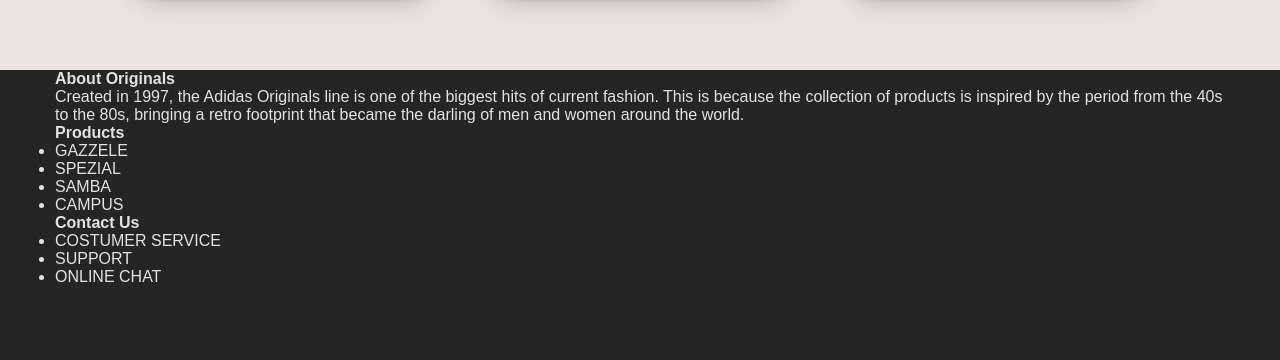
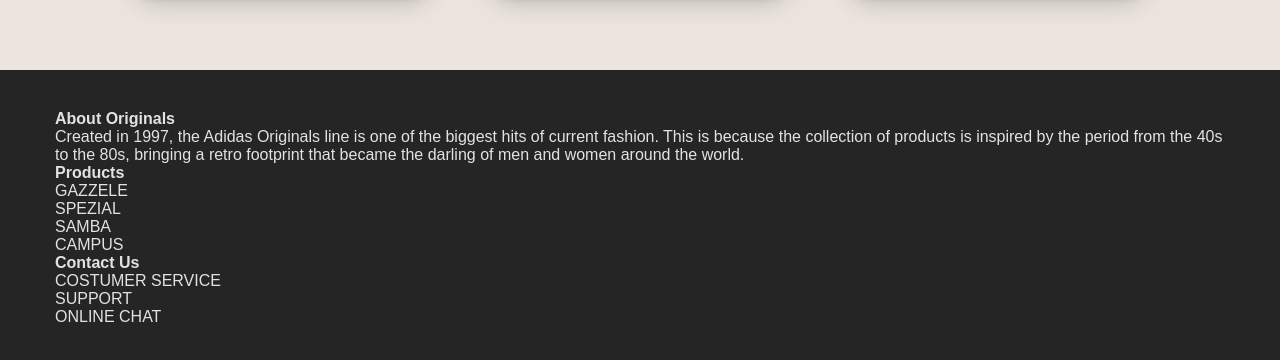
Before and after one commit to marcelovsk1/rect-3, a React (Create React App) app in the folder originals-mktplace/: page / in a window 1280 px wide. Shown: the part 2077-2437 px from the top of the page. Before the commit the page ends 2363 px from the top, so only its background shows below. Built offline with nearby package versions, Linux system fonts and the light colour scheme.

Commit message:
working on

```diff
--- a/originals-mktplace/src/App.scss
+++ b/originals-mktplace/src/App.scss
@@ -607,10 +607,15 @@
   margin: 0;
   padding: 0;
   box-sizing: border-box;
+  padding: 40px 0;
 
     .footer-container {
       max-width: 1170px;
       margin: auto;
+    }
+
+    ul {
+      list-style: none;
     }
 }
 
```
